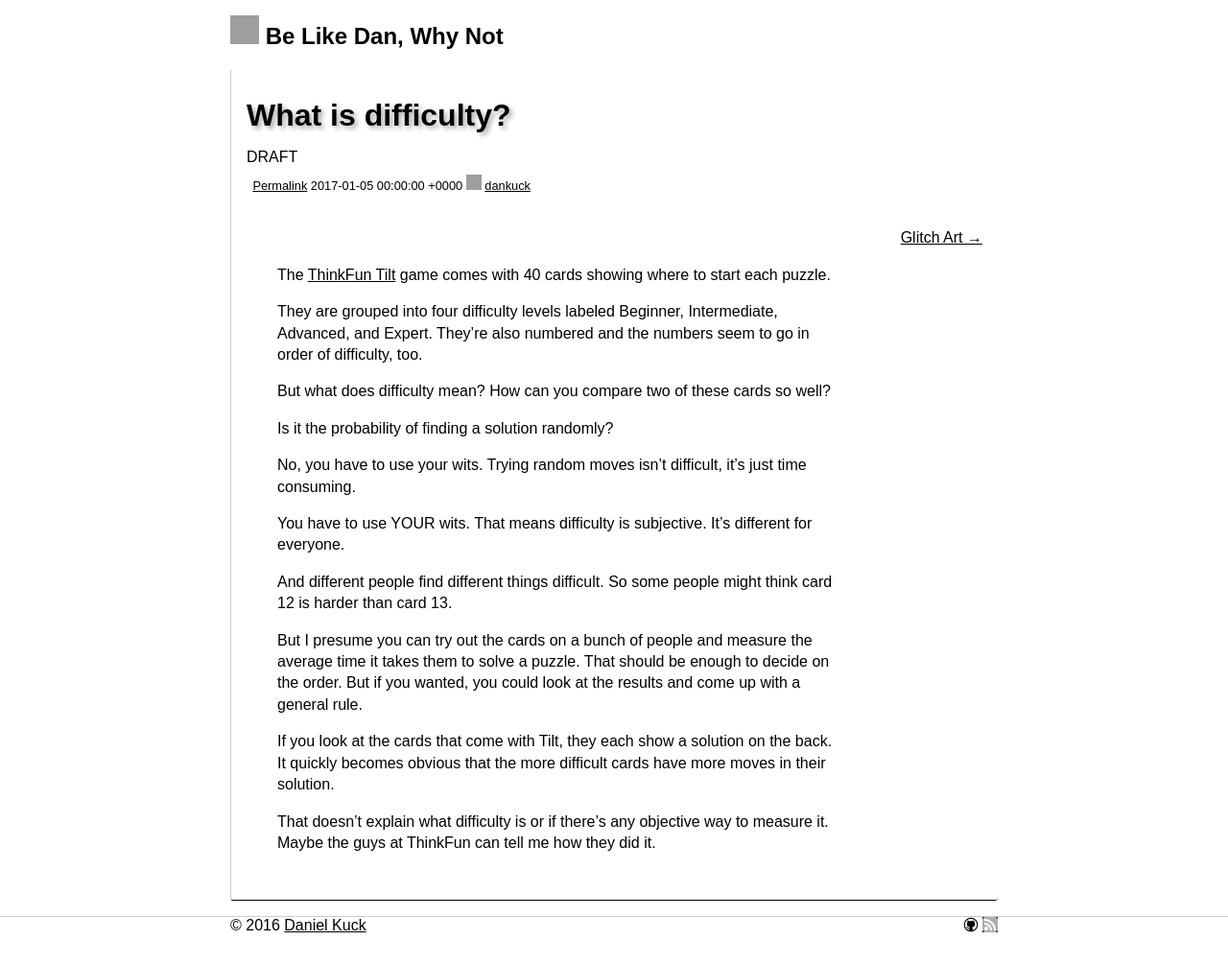
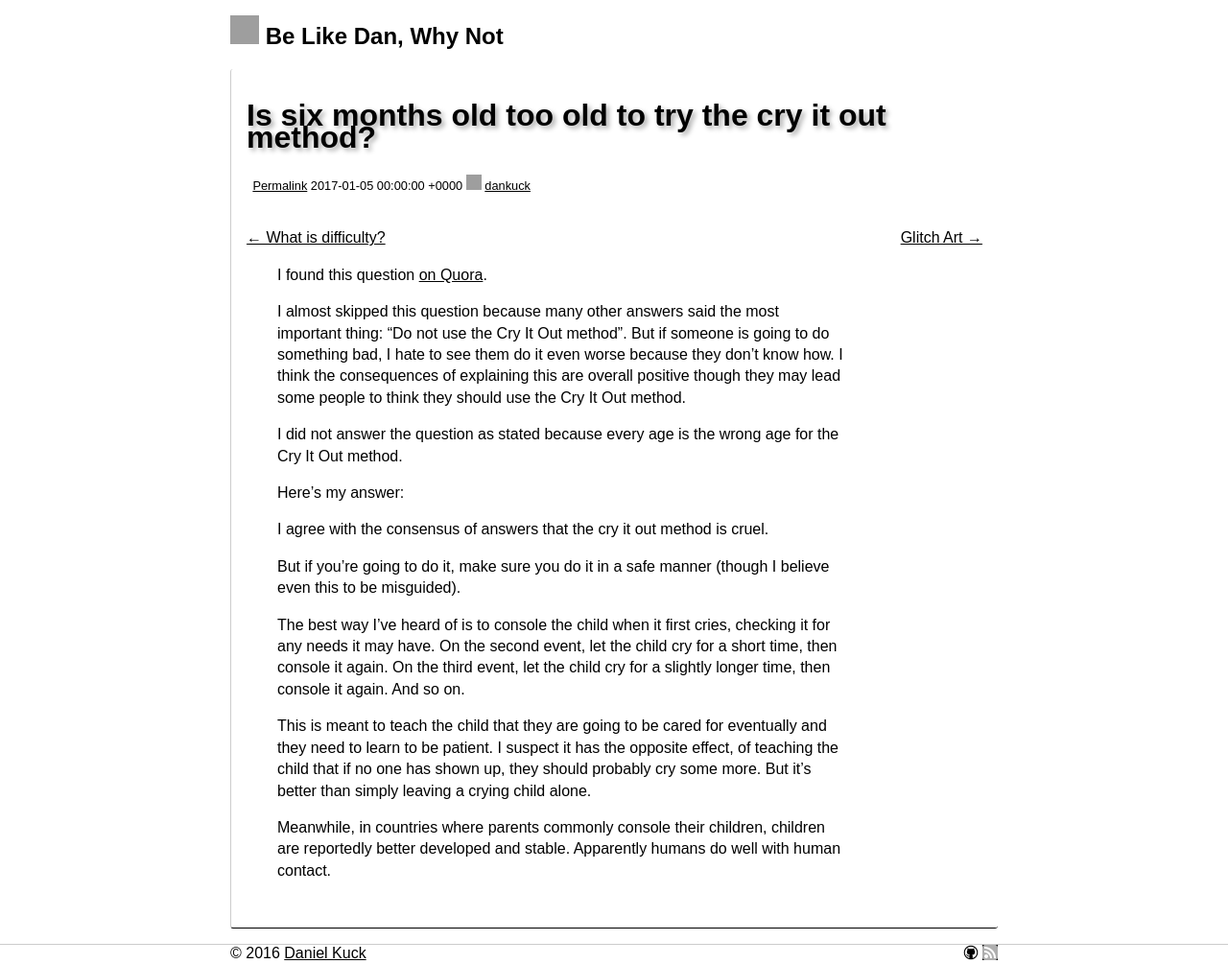
Before and after one commit to dankuck/dankuck.github.io, a Jekyll site: the page built from _posts/2017-01-05-cry-it-out-method.md, in a window 1280 px wide. Shown: the whole page at 96% size. Built offline with Jekyll 4.4.1, drawn with Linux system fonts in a browser that asks for light colours; before the commit the page ends 976 px from its top, so only the background shows below that; grey boxes are pictures that could not be loaded.

Commit message:
Accidentally replaced yesterday's post

```diff
--- a/_posts/2017-01-05-cry-it-out-method.md
+++ b/_posts/2017-01-05-cry-it-out-method.md
@@ -1,28 +1,26 @@
 ---
 layout: post
-title: "What is difficulty?"
+title: "Is six months old too old to try the cry it out method?"
 page_img_thumb:
 page_img_desc: ""
 no_ad: 1
-draft: 1
+draft:
 ---
 
-The <a href="/2016/12/28/tilt-maker.html">ThinkFun Tilt</a> game comes with 40 cards showing where to start each puzzle.
+I found this question <a href="https://www.quora.com/Is-six-months-old-too-old-to-try-the-cry-it-out-method/">on Quora</a>.
 
-They are grouped into four difficulty levels labeled Beginner, Intermediate, Advanced, and Expert. They're also numbered and the numbers seem to go in order of difficulty, too.
+I almost skipped this question because many other answers said the most important thing: "Do not use the Cry It Out method". But if someone is going to do something bad, I hate to see them do it even worse because they don't know how. I think the consequences of explaining this are overall positive though they may lead some people to think they should use the Cry It Out method.
 
-But what does difficulty mean? How can you compare two of these cards so well?
+I did not answer the question as stated because every age is the wrong age for the Cry It Out method.
 
-Is it the probability of finding a solution randomly?
+Here's my answer:
 
-No, you have to use your wits. Trying random moves isn't difficult, it's just time consuming.
+I agree with the consensus of answers that the cry it out method is cruel.
 
-You have to use YOUR wits. That means difficulty is subjective. It's different for everyone.
+But if you’re going to do it, make sure you do it in a safe manner (though I believe even this to be misguided).
 
-And different people find different things difficult. So some people might think card 12 is harder than card 13.
+The best way I’ve heard of is to console the child when it first cries, checking it for any needs it may have. On the second event, let the child cry for a short time, then console it again. On the third event, let the child cry for a slightly longer time, then console it again. And so on.
 
-But I presume you can try out the cards on a bunch of people and measure the average time it takes them to solve a puzzle. That should be enough to decide on the order. But if you wanted, you could look at the results and come up with a general rule.
+This is meant to teach the child that they are going to be cared for eventually and they need to learn to be patient. I suspect it has the opposite effect, of teaching the child that if no one has shown up, they should probably cry some more. But it’s better than simply leaving a crying child alone.
 
-If you look at the cards that come with Tilt, they each show a solution on the back. It quickly becomes obvious that the more difficult cards have more moves in their solution.
-
-That doesn't explain what difficulty is or if there's any objective way to measure it. Maybe the guys at ThinkFun can tell me how they did it.
+Meanwhile, in countries where parents commonly console their children, children are reportedly better developed and stable. Apparently humans do well with human contact.
```
Also changed, not shown: _posts/2017-01-06-what-is-difficulty.md (added, +28 -0 lines).
